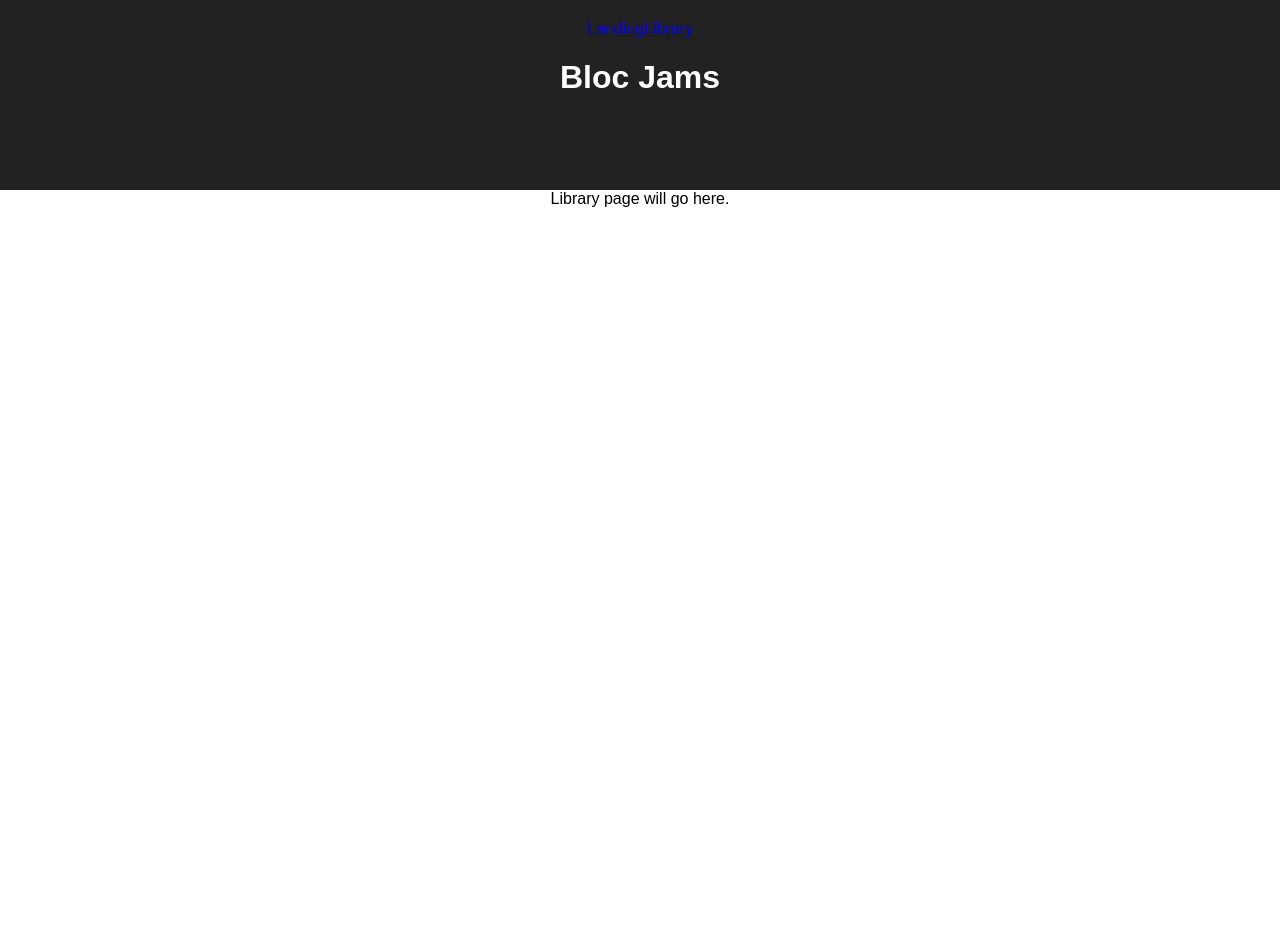
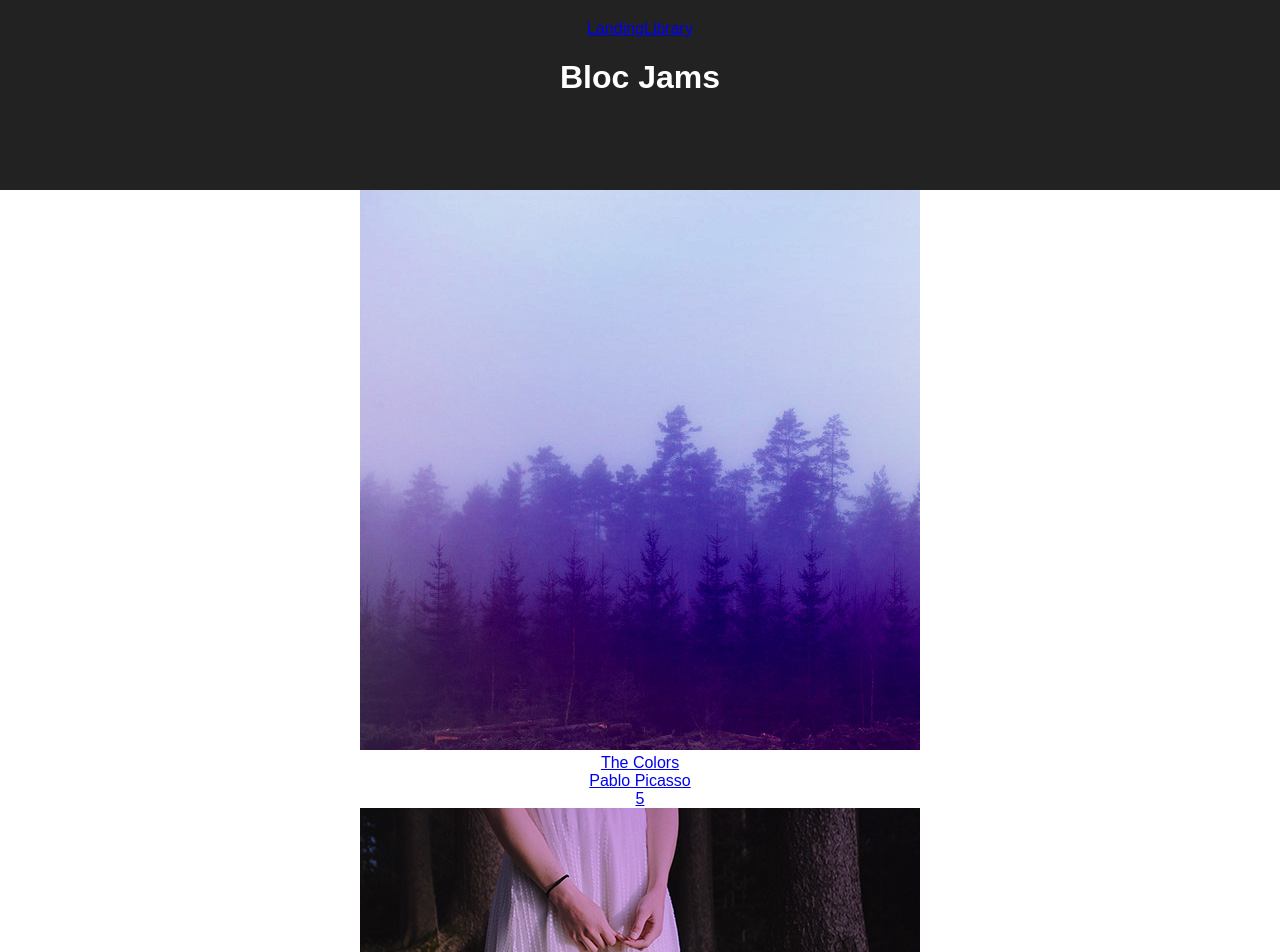
Before and after one commit to VulcanDev/bloc-jams-react, a React (Create React App) app: page /library in a window 1280 px wide. Shown: the top 952 px of the page. Before the commit the page ends 800 px from the top, so only its background shows below. Built offline with nearby package versions, Linux system fonts and the light colour scheme.

Commit message:
Checkpoint 5 Complete

```diff
--- a/src/App.js
+++ b/src/App.js
@@ -19,7 +19,7 @@
         <main>
           <Route exact path="/" component={Landing} />
           <Route path="/library" component={Library} />
-          <Route path="/album" component={Album} />
+          <Route path="/album/:slug" component={Album} />
         </main>
       </div>
     );
--- a/src/components/Album.js
+++ b/src/components/Album.js
@@ -1,7 +1,13 @@
-import React from "react";
+import React, { Component } from "react";
 
-const Album = () => (
-    <div className="album">Album here</div>
-);
+class Album extends Component {
+    render() {
+        return (
+            <section className="album">
+                {this.props.match.params.slug} Album will go here
+            </section>
+        );
+    }
+}
 
 export default Album;
--- a/src/components/Library.js
+++ b/src/components/Library.js
@@ -1,9 +1,29 @@
-import React from "react";
+import React, { Component } from "react";
+import { Link } from 'react-router-dom';
+import albumData from '../data/albums';
 
-const Library = () => (
-    <section className="library">
-        Library page will go here.
-    </section>
-);
+class Library extends Component {
+    constructor(props) {
+        super(props);
+        this.state = { albums: albumData};
+    }
+
+    render() {
+        return (
+            <section className="library">
+               {
+                   this.state.albums.map( (album, index) =>
+                        <Link to={`/album/${album.slug}`} key={index}>
+                            <img src={album.albumCover} alt={album.title} />
+                            <div>{album.title}</div>
+                            <div>{album.artist}</div>
+                            <div>{album.songs.length}</div>
+                        </Link>
+                   )
+               }
+            </section>
+        );
+    }
+}
 
 export default Library;
--- /dev/null
+++ b/src/data/albums.js
@@ -0,0 +1,27 @@
+export default [{
+    title: 'The Colors',
+    artist: 'Pablo Picasso',
+    releaseInfo: '1909 Spanish Records',
+    albumCover: '/assets/images/album_covers/01.jpg',
+    slug: 'the-colors',
+    songs: [
+        { title: 'Blue', duration: '161.71', audioSrc: '/assets/music/blue.mp3' },
+        { title: 'Green', duration: '103.96', audioSrc: '/assets/music/green.mp3' },
+        { title: 'Red', duration: '268.45', audioSrc: '/assets/music/red.mp3' },
+        { title: 'Pink', duration: '153.14', audioSrc: '/assets/music/pink.mp3' },
+        { title: 'Magenta', duration: '374.22', audioSrc: '/assets/music/magenta.mp3' }
+    ]
+}, {
+    title: 'The Telephone',
+    artist: 'Guglielmo Marconi',
+    releaseInfo: '1909 EM',
+    albumCover: '/assets/images/album_covers/02.jpg',
+    slug: 'the-telephone',
+    songs: [
+        { title: 'Blue', duration: '161.71', audioSrc: '/assets/music/blue.mp3' },
+        { title: 'Green', duration: '103.96', audioSrc: '/assets/music/green.mp3' },
+        { title: 'Red', duration: '268.45', audioSrc: '/assets/music/red.mp3' },
+        { title: 'Pink', duration: '153.14', audioSrc: '/assets/music/pink.mp3' },
+        { title: 'Magenta', duration: '374.22', audioSrc: '/assets/music/magenta.mp3' }
+    ]
+}];
```
